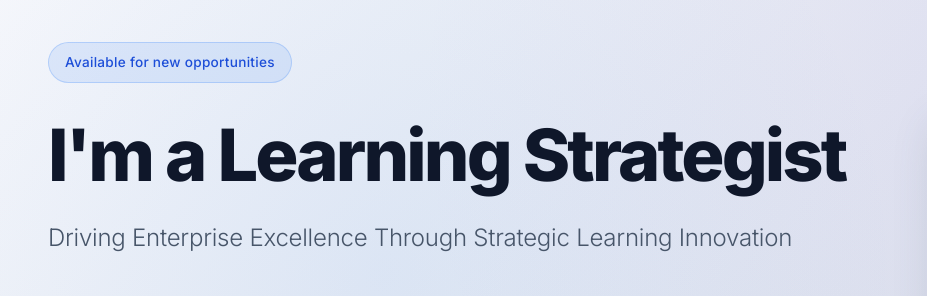
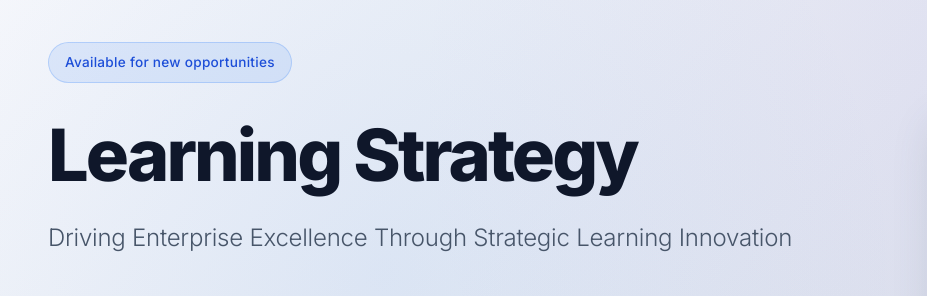
Before and after one commit to miducosf/strategist, a plain HTML site: page index.html in a window 1280 px wide. Shown: the part 128-424 px from the top of the page, 0-927 px from the left. Drawn offline with Linux system fonts and the light colour scheme.

Commit message:
Update index.html

```diff
--- a/index.html
+++ b/index.html
@@ -699,7 +699,7 @@
                 <div class="hero-content">
                     <div class="hero-text">
                         <div class="hero-badge">Available for new opportunities</div>
-                        <h1 class="fade-in">I'm a Learning Strategist</h1>
+                        <h1 class="fade-in">Learning Strategy</h1>
                         <p class="subtitle fade-in">Driving Enterprise Excellence Through Strategic Learning Innovation</p>
                         <p class="hero-description fade-in">I guide teams to identify learning challenges and develop solutions that achieve measurable business outcomes. With 20+ years of experience, I uncover performance gaps, generate insights, and craft engaging solutions that enhance learner experiences.</p>
 
```
